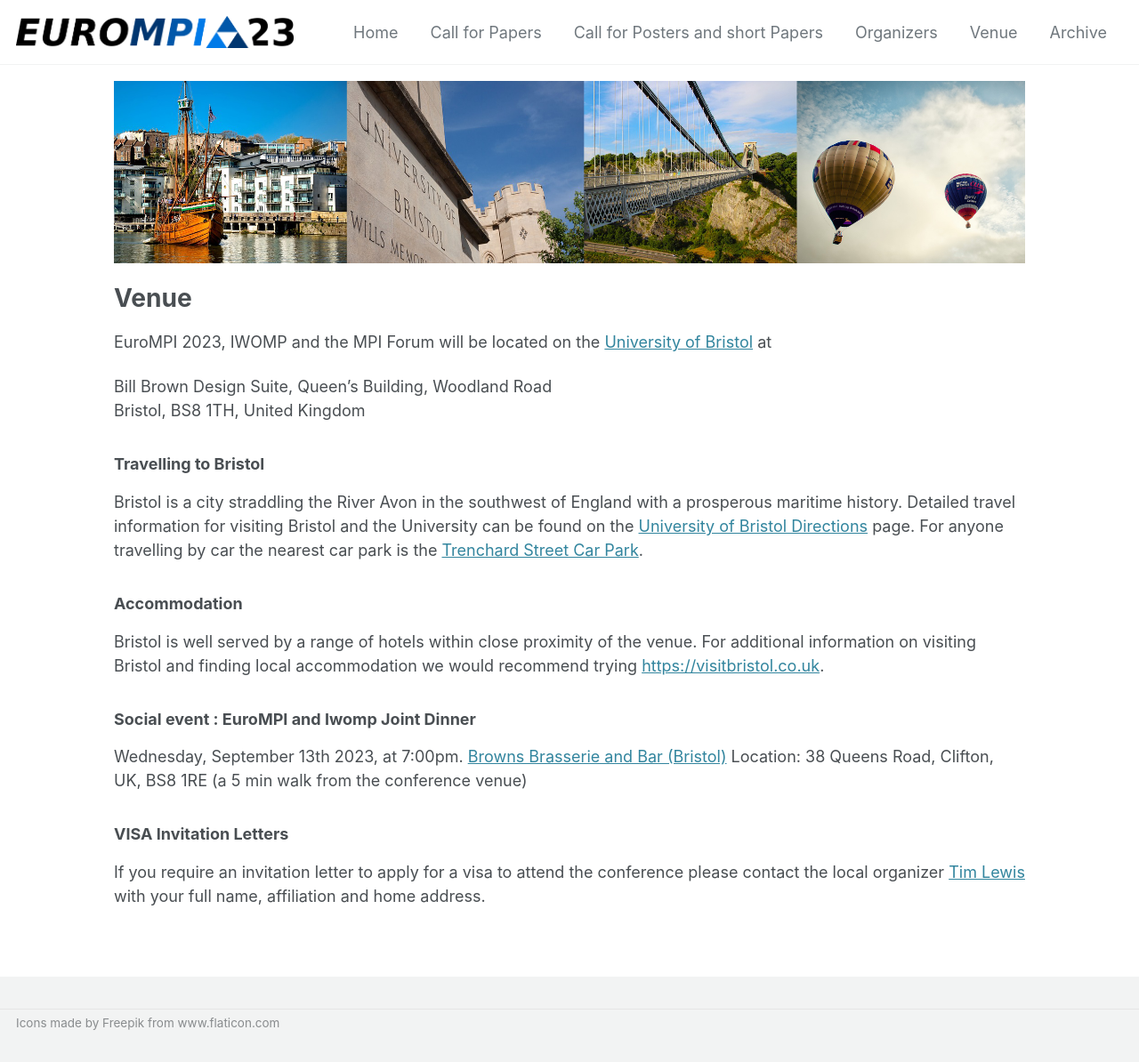
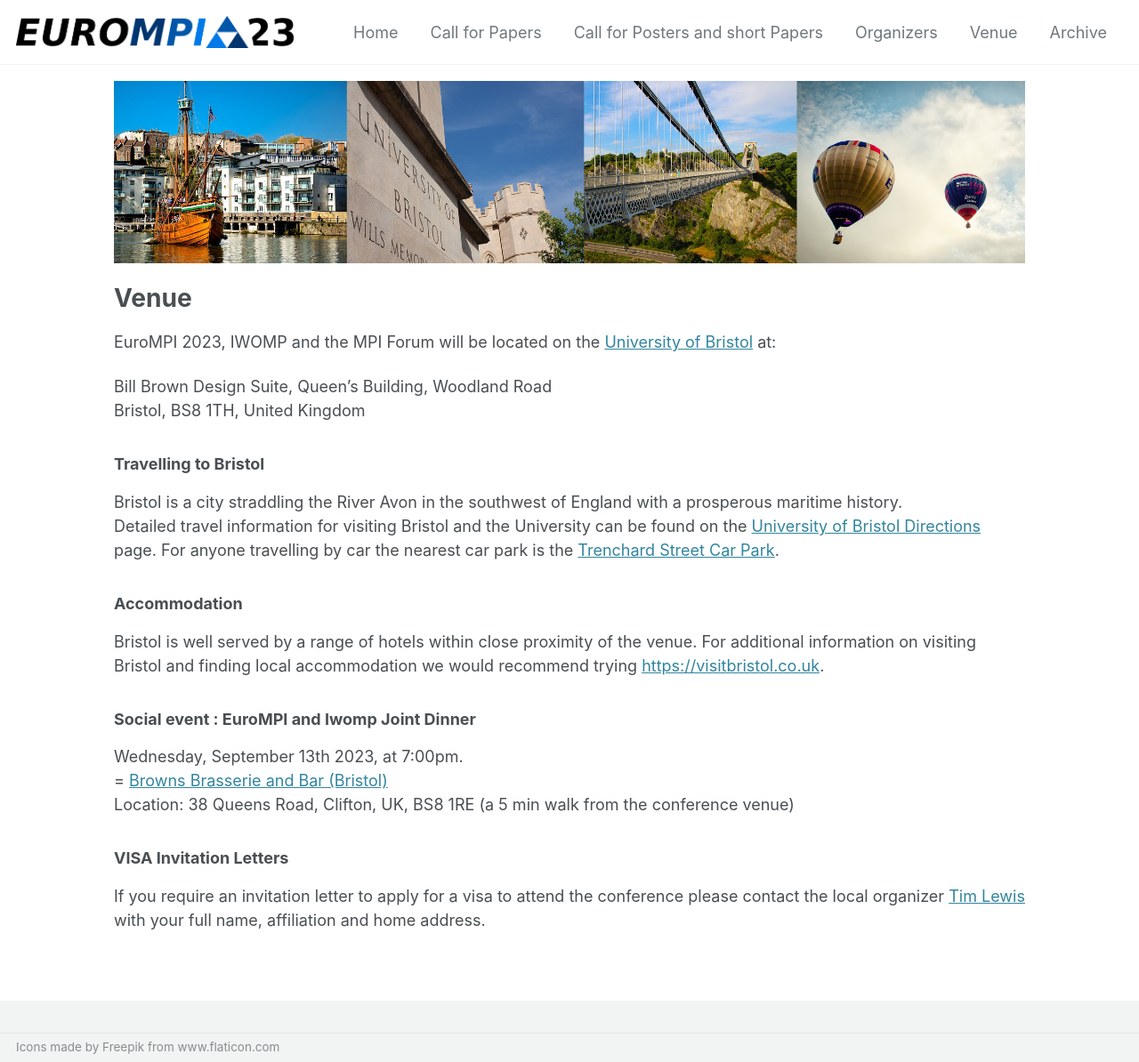
Before and after one commit to eurompi23/eurompi23.github.io, a Jekyll site: the page built from _pages/venue.md, in a window 1280 px wide, cut to the strip 0-1194 px from the top of the page. Shown: the whole strip at 89% size. Built offline with Jekyll 4.4.1, drawn with Linux system fonts in a browser that asks for light colours; cached includes are drawn as plain includes.

Commit message:
beautification

```diff
--- a/_pages/venue.md
+++ b/_pages/venue.md
@@ -6,7 +6,7 @@
 
 <h1>Venue</h1>
 
-<p>EuroMPI 2023, IWOMP and the MPI Forum will be located on the <a href="https://www.bristol.ac.uk">University of Bristol</a> at</p>
+<p>EuroMPI 2023, IWOMP and the MPI Forum will be located on the <a href="https://www.bristol.ac.uk">University of Bristol</a> at:</p>
 
 <p>
 Bill Brown Design Suite, Queen’s Building, Woodland Road<br>
@@ -18,7 +18,7 @@
 
 <h3>Travelling to Bristol</h3>
 
-Bristol is a city straddling the River Avon in the southwest of England with a prosperous maritime history.
+Bristol is a city straddling the River Avon in the southwest of England with a prosperous maritime history.<br>
 Detailed travel information for visiting Bristol and the University can be found on the <a href="https://www.bristol.ac.uk/maps/directions/">University of Bristol Directions</a> page. For anyone travelling by car the nearest car park is the <a href="https://www.google.com/maps/place/Trenchard+Street+Car+Park/@51.4563016,-2.6031788,17z/data=!4m6!3m5!1s0x48718dd73ed2b8c3:0x5253c44ed6590c3a!8m2!3d51.4549041!4d-2.5997521!16s%2Fg%2F1tfp1xlg?entry=ttu">Trenchard Street Car Park</a>.
 
 <h3>Accommodation</h3>
@@ -27,9 +27,9 @@
 
 <h3>Social event : EuroMPI and Iwomp Joint Dinner</h3>
 
-Wednesday, September 13th 2023, at 7:00pm.
-<a href="https://www.browns-restaurants.co.uk/restaurants/southwest/bristol#/">Browns Brasserie and Bar (Bristol)</a>
-Location: 38 Queens Road, Clifton, UK, BS8 1RE (a 5 min walk from the conference venue)
+Wednesday, September 13th 2023, at 7:00pm.<br>=
+<a href="https://www.browns-restaurants.co.uk/restaurants/southwest/bristol#/">Browns Brasserie and Bar (Bristol)</a><br>
+Location: 38 Queens Road, Clifton, UK, BS8 1RE (a 5 min walk from the conference venue)<br>
 
 
 <h3>VISA Invitation Letters</h3>
```
